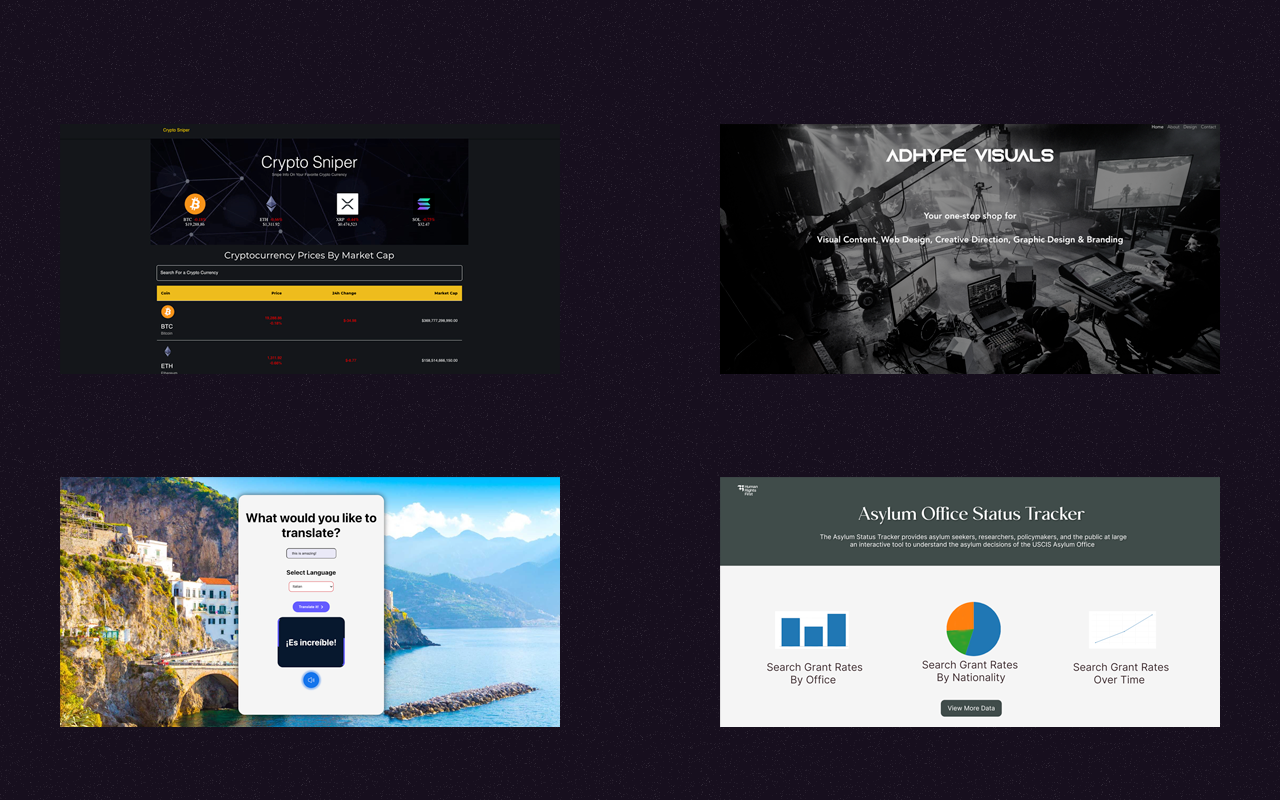
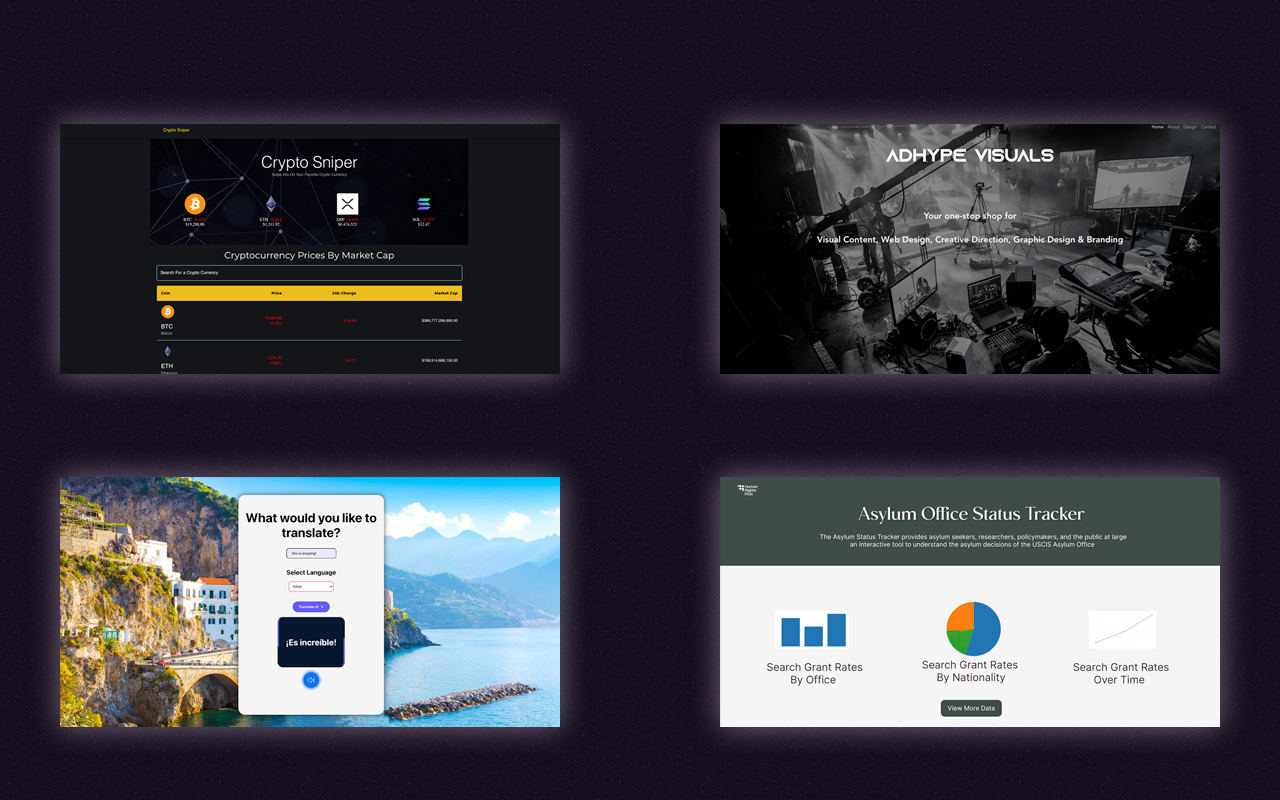
Before and after one commit to Austin-T-Johnson/portfolio, a React (Create React App) app: page / in a window 1280 px wide. Shown: the part 1960-2760 px from the top of the page. Built offline with nearby package versions, Linux system fonts and the light colour scheme.

Commit message:
hue rotate animation

```diff
--- a/src/App.scss
+++ b/src/App.scss
@@ -377,6 +377,8 @@ strong {
     flex-wrap: wrap;
     transition: transform .5s ease;
     cursor: pointer;
+    filter: drop-shadow(0px 0px 15px rgba(124, 127, 255, 0.6));
+    animation: hue-rotate 3s linear infinite;
     @include media-query($small){
         flex-basis: 100%;
         width: 100%;
@@ -729,6 +731,16 @@ button:after {
     }
 }
 
+@keyframes hue-rotate {
+    0% {
+        filter: drop-shadow(0px 0px 15px rgba(124, 127, 255, 0.6));
+    } 50% {
+        filter: drop-shadow(0px 0px 15px rgba(255, 215, 77, 0.6));
+    } 100% {
+        filter: drop-shadow(0px 0px 15px rgba(124, 127, 255, 0.6));
+    }
+}
+
 @keyframes animate {
     0% {
         content: "austin johnson austin johnson austin johnson austin johnson austin johnson austin johnson austin johnson austin johnson austin johnson austin johnson austin johnson"
```
